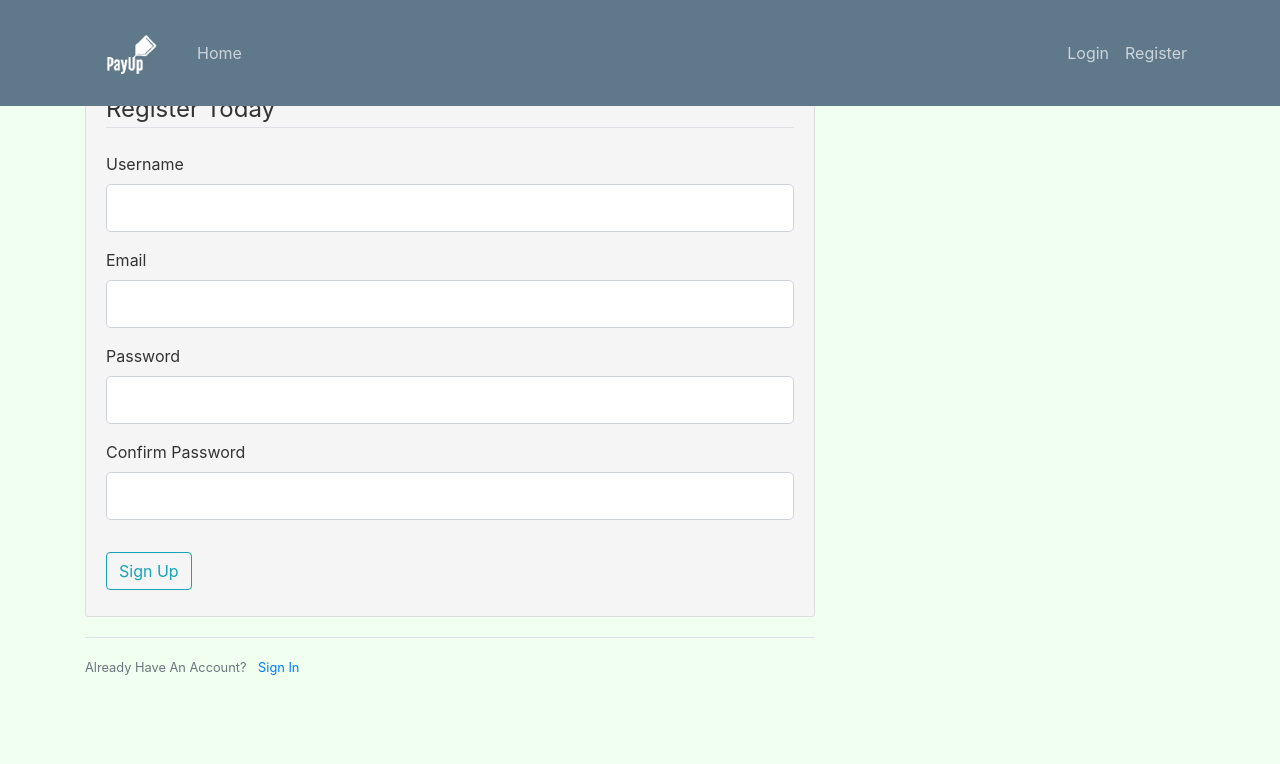
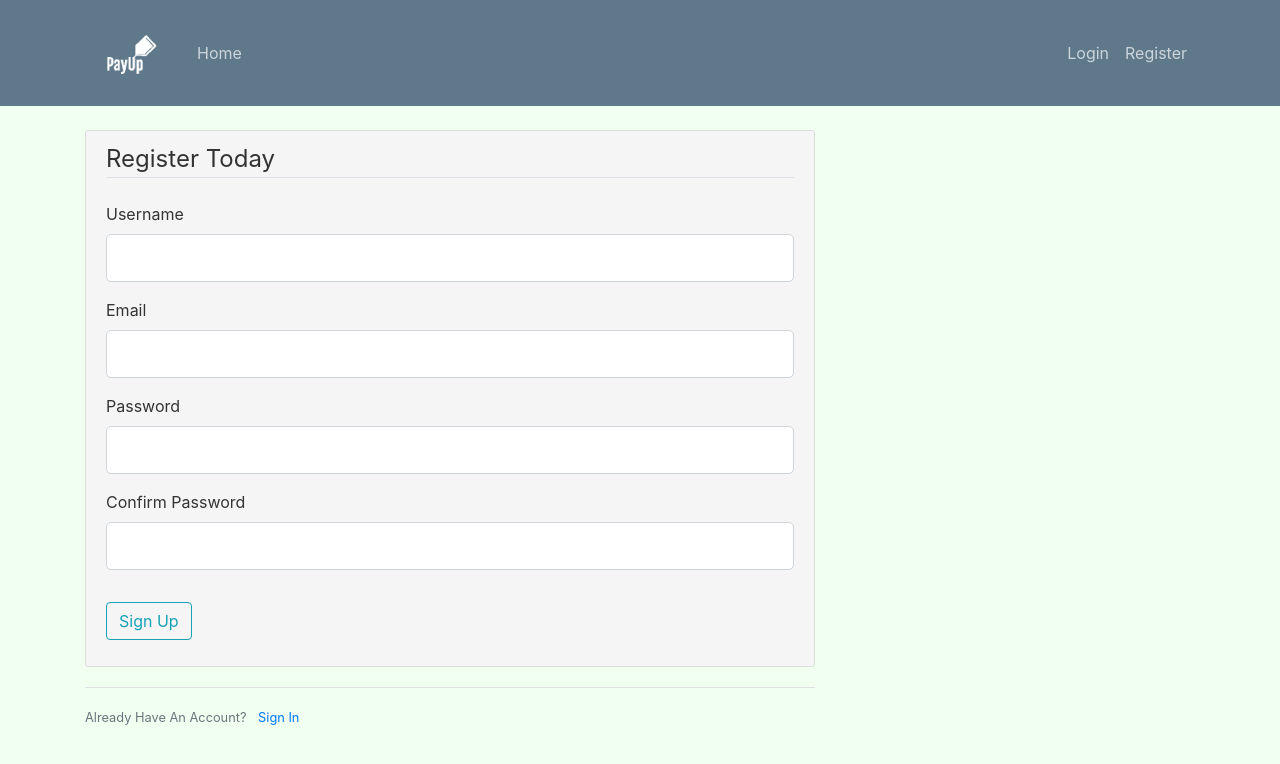
Before and after one commit to quong1/PayUp, a Flask app: page /register in a window 1280 px wide. Shown: the top 764 px of the page. Run offline with Flask 2, Linux system fonts and the light colour scheme; some libraries are stand-ins or nearby versions.

Commit message:
fixed padding issue

```diff
--- a/templates/home.html
+++ b/templates/home.html
@@ -3,7 +3,7 @@
 <script src="https://ajax.googleapis.com/ajax/libs/jquery/3.4.1/jquery.min.js">
 </script>
 
-<body style="background-color:honeydew; padding-top: 20px;">
+<body style="background-color:honeydew; padding-top: 50px;">
     <div class="content-section">
         <br>
         <h2><u>{{ username }}'s Budget</u></h2>
--- a/templates/login.html
+++ b/templates/login.html
@@ -1,7 +1,7 @@
 {% extends "layout.html" %}
 {% block content %}
 
-<body style="background-color:honeydew">
+<body style="background-color:honeydew; padding-top: 50px;">
     <div class="content-section">
         <form method="POST" action="">
             {{ form.hidden_tag() }}
--- a/templates/register.html
+++ b/templates/register.html
@@ -1,7 +1,7 @@
 {% extends "layout.html" %}
 {% block content %}
 
-<body style="background-color:honeydew">
+<body style="background-color:honeydew; padding-top: 50px;">
     <div class="content-section">
         <form method="POST" action="">
             {{ form.hidden_tag() }}
--- a/templates/reset_request.html
+++ b/templates/reset_request.html
@@ -1,5 +1,7 @@
 {% extends "layout.html" %}
 {% block content %}
+
+<body style="background-color:honeydew; padding-top: 50px;">
     <div class="content-section">
         <form method="POST" action="">
             {{ form.hidden_tag() }}
@@ -24,4 +26,5 @@
             </div>
         </form>
     </div>
+</body>
 {% endblock content %}
```
Lines whose indentation alone changed are shown as unchanged.
